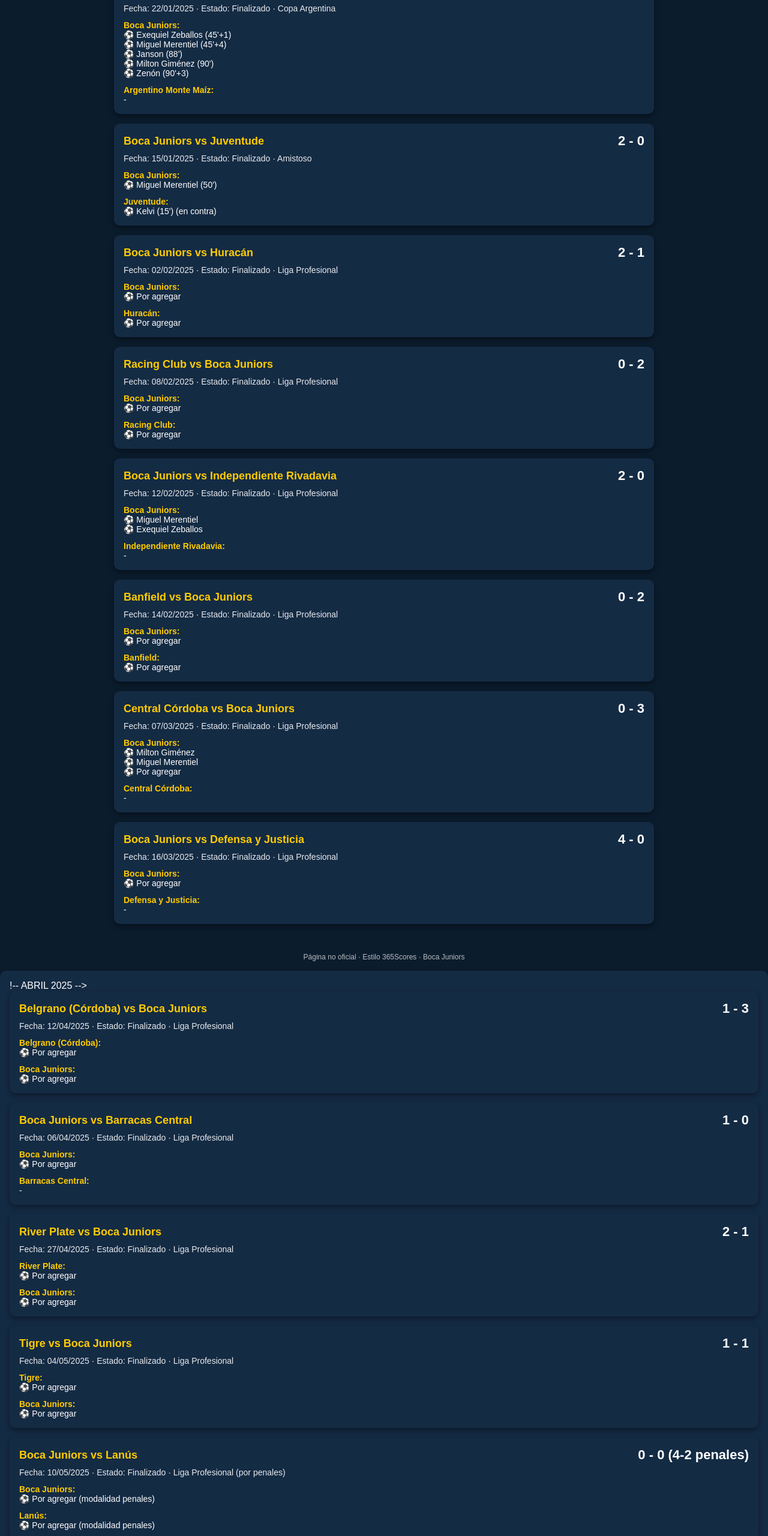
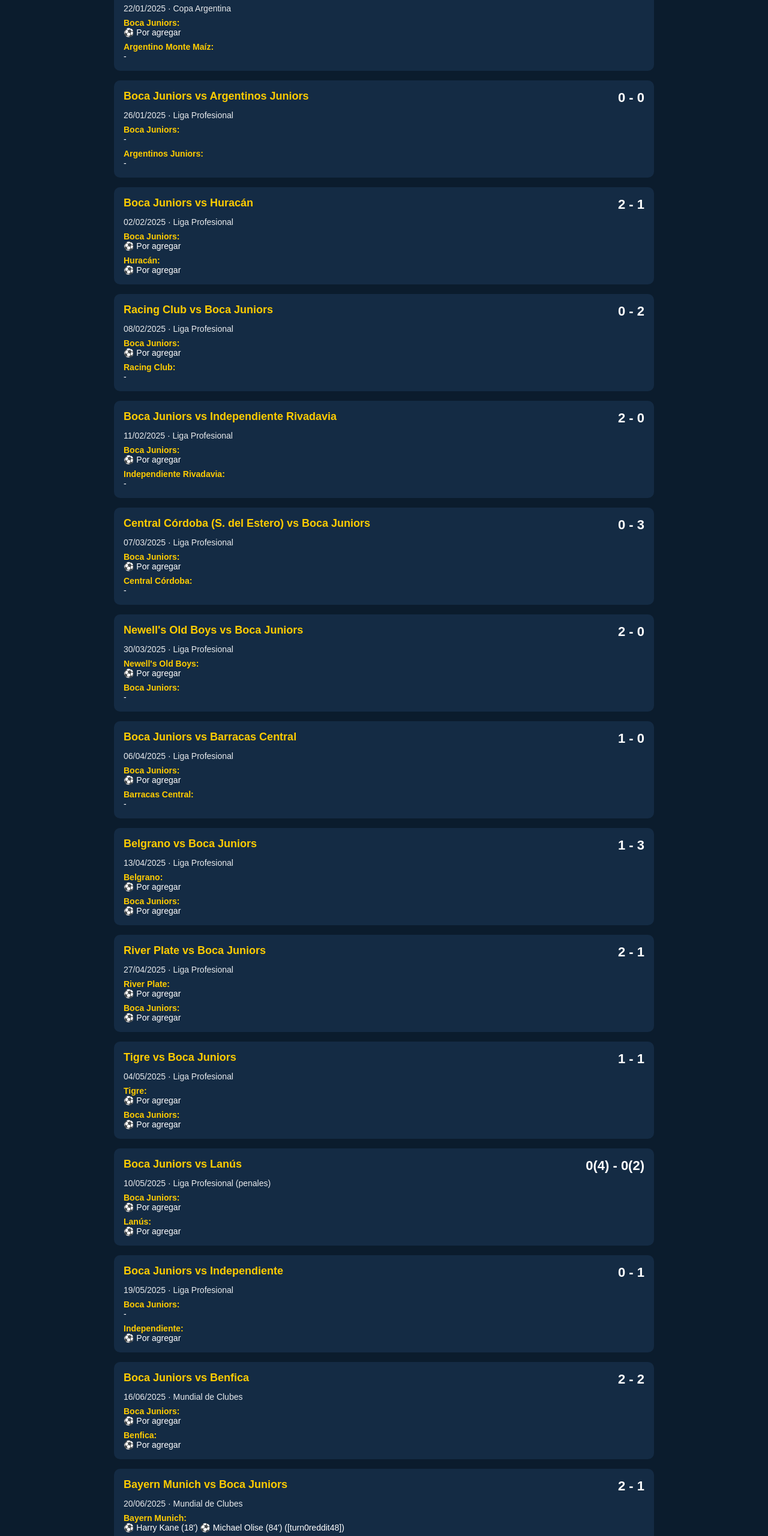
Before and after one commit to elian242/resultados-sobre-boca-juniors, a plain HTML site: page index.html in a window 1280 px wide. Shown: the part 120-2680 px from the top of the page at 60% size. Drawn offline with Linux system fonts and the light colour scheme.

Commit message:
Update index.html

```diff
--- a/index.html
+++ b/index.html
@@ -5,376 +5,189 @@
   <title>Resultados Boca Juniors 2025</title>
   <meta name="viewport" content="width=device-width, initial-scale=1.0" />
   <style>
-    body { margin: 0; font-family: Arial, Helvetica, sans-serif; background-color: #0b1c2d; color: #ffffff; }
-    header { background-color: #0033a0; padding: 16px; text-align: center; font-size: 24px; font-weight: bold; color: #ffcc00; }
+    body { margin: 0; font-family: Arial, sans-serif; background-color: #0b1c2d; color: #fff; }
+    header { background: #0033a0; padding: 16px; text-align: center; font-size: 24px; font-weight: bold; color: #ffcc00; }
     .container { max-width: 900px; margin: auto; padding: 16px; }
-    .match { background-color: #142b44; border-radius: 10px; padding: 16px; margin-bottom: 16px; box-shadow: 0 4px 10px rgba(0,0,0,0.4); }
-    .match-header { display: flex; justify-content: space-between; align-items: center; font-size: 18px; font-weight: bold; }
+    .match { background: #142b44; border-radius: 10px; padding: 16px; margin-bottom: 16px; }
+    .match-header { display: flex; justify-content: space-between; font-size: 18px; font-weight: bold; }
     .teams { color: #ffcc00; }
     .score { font-size: 22px; }
     .details { margin-top: 8px; font-size: 14px; opacity: 0.9; }
-    .details.estado { font-weight: bold; }
-    .goals { margin-top: 12px; font-size: 14px; }
+    .goals { margin-top: 8px; font-size: 14px; }
     .goals strong { color: #ffcc00; }
-    footer { text-align: center; padding: 16px; font-size: 12px; opacity: 0.7; }
   </style>
 </head>
 <body>
 
-<header>
-  Boca Juniors · Resultados 2025
-</header>
+<header>⚽ Boca Juniors · Temporada 2025</header>
 
 <div class="container">
 
 <!-- ENERO 2025 -->
 <div class="match">
-  <div class="match-header">
-    <div class="teams">Boca Juniors vs Argentino Monte Maíz</div>
-    <div class="score">5 - 0</div>
-  </div>
-  <div class="details">Fecha: 22/01/2025 · Estado: Finalizado · Copa Argentina</div>
-  <div class="goals">
-    <strong>Boca Juniors:</strong><br>
-    ⚽ Exequiel Zeballos (45'+1)<br>
-    ⚽ Miguel Merentiel (45'+4)<br>
-    ⚽ Janson (88')<br>
-    ⚽ Milton Giménez (90')<br>
-    ⚽ Zenón (90'+3)
-  </div>
-  <div class="goals">
-    <strong>Argentino Monte Maíz:</strong><br>
-    -
-  </div>
+  <div class="match-header"><div class="teams">Boca Juniors vs Argentino Monte Maíz</div><div class="score">5 - 0</div></div>
+  <div class="details">22/01/2025 · Copa Argentina</div>
+  <div class="goals"><strong>Boca Juniors:</strong><br>⚽ Por agregar</div>
+  <div class="goals"><strong>Argentino Monte Maíz:</strong><br>-</div>
 </div>
 
 <div class="match">
-  <div class="match-header">
-    <div class="teams">Boca Juniors vs Juventude</div>
-    <div class="score">2 - 0</div>
-  </div>
-  <div class="details">Fecha: 15/01/2025 · Estado: Finalizado · Amistoso</div>
-  <div class="goals">
-    <strong>Boca Juniors:</strong><br>
-    ⚽ Miguel Merentiel (50')
-  </div>
-  <div class="goals">
-    <strong>Juventude:</strong><br>
-    ⚽ Kelvi (15') (en contra)
-  </div>
+  <div class="match-header"><div class="teams">Boca Juniors vs Argentinos Juniors</div><div class="score">0 - 0</div></div>
+  <div class="details">26/01/2025 · Liga Profesional</div>
+  <div class="goals"><strong>Boca Juniors:</strong><br>-</div>
+  <div class="goals"><strong>Argentinos Juniors:</strong><br>-</div>
 </div>
 
 <!-- FEBRERO 2025 -->
 <div class="match">
-  <div class="match-header">
-    <div class="teams">Boca Juniors vs Huracán</div>
-    <div class="score">2 - 1</div>
-  </div>
-  <div class="details">Fecha: 02/02/2025 · Estado: Finalizado · Liga Profesional</div>
-  <div class="goals">
-    <strong>Boca Juniors:</strong><br>
-    ⚽ Por agregar
-  </div>
-  <div class="goals">
-    <strong>Huracán:</strong><br>
-    ⚽ Por agregar
-  </div>
+  <div class="match-header"><div class="teams">Boca Juniors vs Huracán</div><div class="score">2 - 1</div></div>
+  <div class="details">02/02/2025 · Liga Profesional</div>
+  <div class="goals"><strong>Boca Juniors:</strong><br>⚽ Por agregar</div>
+  <div class="goals"><strong>Huracán:</strong><br>⚽ Por agregar</div>
 </div>
 
 <div class="match">
-  <div class="match-header">
-    <div class="teams">Racing Club vs Boca Juniors</div>
-    <div class="score">0 - 2</div>
-  </div>
-  <div class="details">Fecha: 08/02/2025 · Estado: Finalizado · Liga Profesional</div>
-  <div class="goals">
-    <strong>Boca Juniors:</strong><br>
-    ⚽ Por agregar
-  </div>
-  <div class="goals">
-    <strong>Racing Club:</strong><br>
-    ⚽ Por agregar
-  </div>
+  <div class="match-header"><div class="teams">Racing Club vs Boca Juniors</div><div class="score">0 - 2</div></div>
+  <div class="details">08/02/2025 · Liga Profesional</div>
+  <div class="goals"><strong>Boca Juniors:</strong><br>⚽ Por agregar</div>
+  <div class="goals"><strong>Racing Club:</strong><br>-</div>
 </div>
 
 <div class="match">
-  <div class="match-header">
-    <div class="teams">Boca Juniors vs Independiente Rivadavia</div>
-    <div class="score">2 - 0</div>
-  </div>
-  <div class="details">Fecha: 12/02/2025 · Estado: Finalizado · Liga Profesional</div>
-  <div class="goals">
-    <strong>Boca Juniors:</strong><br>
-    ⚽ Miguel Merentiel<br>
-    ⚽ Exequiel Zeballos
-  </div>
-  <div class="goals">
-    <strong>Independiente Rivadavia:</strong><br>
-    -
-  </div>
-</div>
-
-<div class="match">
-  <div class="match-header">
-    <div class="teams">Banfield vs Boca Juniors</div>
-    <div class="score">0 - 2</div>
-  </div>
-  <div class="details">Fecha: 14/02/2025 · Estado: Finalizado · Liga Profesional</div>
-  <div class="goals">
-    <strong>Boca Juniors:</strong><br>
-    ⚽ Por agregar
-  </div>
-  <div class="goals">
-    <strong>Banfield:</strong><br>
-    ⚽ Por agregar
-  </div>
+  <div class="match-header"><div class="teams">Boca Juniors vs Independiente Rivadavia</div><div class="score">2 - 0</div></div>
+  <div class="details">11/02/2025 · Liga Profesional</div>
+  <div class="goals"><strong>Boca Juniors:</strong><br>⚽ Por agregar</div>
+  <div class="goals"><strong>Independiente Rivadavia:</strong><br>-</div>
 </div>
 
 <!-- MARZO 2025 -->
 <div class="match">
-  <div class="match-header">
-    <div class="teams">Central Córdoba vs Boca Juniors</div>
-    <div class="score">0 - 3</div>
-  </div>
-  <div class="details">Fecha: 07/03/2025 · Estado: Finalizado · Liga Profesional</div>
-  <div class="goals">
-    <strong>Boca Juniors:</strong><br>
-    ⚽ Milton Giménez<br>
-    ⚽ Miguel Merentiel<br>
-    ⚽ Por agregar
-  </div>
-  <div class="goals">
-    <strong>Central Córdoba:</strong><br>
-    -
-  </div>
+  <div class="match-header"><div class="teams">Central Córdoba (S. del Estero) vs Boca Juniors</div><div class="score">0 - 3</div></div>
+  <div class="details">07/03/2025 · Liga Profesional</div>
+  <div class="goals"><strong>Boca Juniors:</strong><br>⚽ Por agregar</div>
+  <div class="goals"><strong>Central Córdoba:</strong><br>-</div>
 </div>
 
 <div class="match">
-  <div class="match-header">
-    <div class="teams">Boca Juniors vs Defensa y Justicia</div>
-    <div class="score">4 - 0</div>
-  </div>
-  <div class="details">Fecha: 16/03/2025 · Estado: Finalizado · Liga Profesional</div>
-  <div class="goals">
-    <strong>Boca Juniors:</strong><br>
-    ⚽ Por agregar
-  </div>
-  <div class="goals">
-    <strong>Defensa y Justicia:</strong><br>
-    -
-  </div>
+  <div class="match-header"><div class="teams">Newell's Old Boys vs Boca Juniors</div><div class="score">2 - 0</div></div>
+  <div class="details">30/03/2025 · Liga Profesional</div>
+  <div class="goals"><strong>Newell's Old Boys:</strong><br>⚽ Por agregar</div>
+  <div class="goals"><strong>Boca Juniors:</strong><br>-</div>
 </div>
 
-<!-- Continúa con Abril → Diciembre, mismo formato, ⚽ Por agregar donde no sepas goleador -->
-
-</div>
-
-<footer>
-  Página no oficial · Estilo 365Scores · Boca Juniors
-</footer>
-
-<script>
-  // Script para partidos en vivo
-  function actualizarMinutos() {
-    const vivos = document.querySelectorAll('.match[data-live="true"]');
-    vivos.forEach(match => {
-      const start = match.getAttribute('data-start');
-      if (!start) return;
-      const startDate = new Date(start);
-      const now = new Date();
-      let mins = Math.floor((now - startDate) / 60000);
-      if (mins < 0) mins = 0;
-      const estado = match.querySelector('.details.estado');
-      if (estado) estado.textContent = `Estado: En juego · Minuto: ${mins}'`;
-    });
-  }
-  setInterval(actualizarMinutos, 30000);
-  actualizarMinutos();
-</script>
-
-</body>
-</html>
-
+<!-- ABRIL 2025 -->
 <div class="match">
-!-- ABRIL 2025 -->
-<div class="match">
-  <div class="match-header">
-    <div class="teams">Belgrano (Córdoba) vs Boca Juniors</div>
-    <div class="score">1 - 3</div>
-  </div>
-  <div class="details">Fecha: 12/04/2025 · Estado: Finalizado · Liga Profesional</div>
-  <div class="goals">
-    <strong>Belgrano (Córdoba):</strong><br>
-    ⚽ Por agregar
-  </div>
-  <div class="goals">
-    <strong>Boca Juniors:</strong><br>
-    ⚽ Por agregar
-  </div>
+  <div class="match-header"><div class="teams">Boca Juniors vs Barracas Central</div><div class="score">1 - 0</div></div>
+  <div class="details">06/04/2025 · Liga Profesional</div>
+  <div class="goals"><strong>Boca Juniors:</strong><br>⚽ Por agregar</div>
+  <div class="goals"><strong>Barracas Central:</strong><br>-</div>
 </div>
 
 <div class="match">
-  <div class="match-header">
-    <div class="teams">Boca Juniors vs Barracas Central</div>
-    <div class="score">1 - 0</div>
-  </div>
-  <div class="details">Fecha: 06/04/2025 · Estado: Finalizado · Liga Profesional</div>
-  <div class="goals">
-    <strong>Boca Juniors:</strong><br>
-    ⚽ Por agregar
-  </div>
-  <div class="goals">
-    <strong>Barracas Central:</strong><br>
-    -
-  </div>
+  <div class="match-header"><div class="teams">Belgrano vs Boca Juniors</div><div class="score">1 - 3</div></div>
+  <div class="details">13/04/2025 · Liga Profesional</div>
+  <div class="goals"><strong>Belgrano:</strong><br>⚽ Por agregar</div>
+  <div class="goals"><strong>Boca Juniors:</strong><br>⚽ Por agregar</div>
 </div>
 
 <div class="match">
-  <div class="match-header">
-    <div class="teams">River Plate vs Boca Juniors</div>
-    <div class="score">2 - 1</div>
-  </div>
-  <div class="details">Fecha: 27/04/2025 · Estado: Finalizado · Liga Profesional</div>
-  <div class="goals">
-    <strong>River Plate:</strong><br>
-    ⚽ Por agregar
-  </div>
-  <div class="goals">
-    <strong>Boca Juniors:</strong><br>
-    ⚽ Por agregar
-  </div>
+  <div class="match-header"><div class="teams">River Plate vs Boca Juniors</div><div class="score">2 - 1</div></div>
+  <div class="details">27/04/2025 · Liga Profesional</div>
+  <div class="goals"><strong>River Plate:</strong><br>⚽ Por agregar</div>
+  <div class="goals"><strong>Boca Juniors:</strong><br>⚽ Por agregar</div>
 </div>
 
 <!-- MAYO 2025 -->
 <div class="match">
-  <div class="match-header">
-    <div class="teams">Tigre vs Boca Juniors</div>
-    <div class="score">1 - 1</div>
-  </div>
-  <div class="details">Fecha: 04/05/2025 · Estado: Finalizado · Liga Profesional</div>
-  <div class="goals">
-    <strong>Tigre:</strong><br>
-    ⚽ Por agregar
-  </div>
-  <div class="goals">
-    <strong>Boca Juniors:</strong><br>
-    ⚽ Por agregar
-  </div>
+  <div class="match-header"><div class="teams">Tigre vs Boca Juniors</div><div class="score">1 - 1</div></div>
+  <div class="details">04/05/2025 · Liga Profesional</div>
+  <div class="goals"><strong>Tigre:</strong><br>⚽ Por agregar</div>
+  <div class="goals"><strong>Boca Juniors:</strong><br>⚽ Por agregar</div>
 </div>
 
 <div class="match">
-  <div class="match-header">
-    <div class="teams">Boca Juniors vs Lanús</div>
-    <div class="score">0 - 0 (4‑2 penales)</div>
-  </div>
-  <div class="details">Fecha: 10/05/2025 · Estado: Finalizado · Liga Profesional (por penales)</div>
-  <div class="goals">
-    <strong>Boca Juniors:</strong><br>
-    ⚽ Por agregar (modalidad penales)
-  </div>
-  <div class="goals">
-    <strong>Lanús:</strong><br>
-    ⚽ Por agregar (modalidad penales)
-  </div>
+  <div class="match-header"><div class="teams">Boca Juniors vs Lanús</div><div class="score">0(4) - 0(2)</div></div>
+  <div class="details">10/05/2025 · Liga Profesional (penales)</div>
+  <div class="goals"><strong>Boca Juniors:</strong><br>⚽ Por agregar</div>
+  <div class="goals"><strong>Lanús:</strong><br>⚽ Por agregar</div>
 </div>
 
 <div class="match">
-  <div class="match-header">
-    <div class="teams">Boca Juniors vs Independiente</div>
-    <div class="score">0 - 1</div>
-  </div>
-  <div class="details">Fecha: 19/05/2025 · Estado: Finalizado · Liga Profesional</div>
-  <div class="goals">
-    <strong>Boca Juniors:</strong><br>
-    -
-  </div>
-  <div class="goals">
-    <strong>Independiente:</strong><br>
-    ⚽ Por agregar
-  </div>
+  <div class="match-header"><div class="teams">Boca Juniors vs Independiente</div><div class="score">0 - 1</div></div>
+  <div class="details">19/05/2025 · Liga Profesional</div>
+  <div class="goals"><strong>Boca Juniors:</strong><br>-</div>
+  <div class="goals"><strong>Independiente:</strong><br>⚽ Por agregar</div>
 </div>
 
 <!-- JUNIO 2025 (Mundial de Clubes) -->
 <div class="match">
-  <div class="match-header">
-    <div class="teams">Boca Juniors vs Benfica</div>
-    <div class="score">2 - 2</div>
-  </div>
-  <div class="details">Fecha: 16/06/2025 · Estado: Finalizado · Mundial de Clubes</div>
-  <div class="goals">
-    <strong>Boca Juniors:</strong><br>
-    ⚽ Por agregar
-  </div>
-  <div class="goals">
-    <strong>Benfica:</strong><br>
-    ⚽ Por agregar
-  </div>
+  <div class="match-header"><div class="teams">Boca Juniors vs Benfica</div><div class="score">2 - 2</div></div>
+  <div class="details">16/06/2025 · Mundial de Clubes</div>
+  <div class="goals"><strong>Boca Juniors:</strong><br>⚽ Por agregar</div>
+  <div class="goals"><strong>Benfica:</strong><br>⚽ Por agregar</div>
 </div>
 
 <div class="match">
-  <div class="match-header">
-    <div class="teams">Bayern Munich vs Boca Juniors</div>
-    <div class="score">2 - 1</div>
-  </div>
-  <div class="details">Fecha: 20/06/2025 · Estado: Finalizado · Mundial de Clubes</div>
-  <div class="goals">
-    <strong>Bayern Munich:</strong><br>
-    ⚽ Harry Kane (18') ⚽ Michael Olise (84') :contentReference[oaicite:1]{index=1}
-  </div>
-  <div class="goals">
-    <strong>Boca Juniors:</strong><br>
-    ⚽ Miguel Merentiel (66') :contentReference[oaicite:2]{index=2}
-  </div>
+  <div class="match-header"><div class="teams">Bayern Munich vs Boca Juniors</div><div class="score">2 - 1</div></div>
+  <div class="details">20/06/2025 · Mundial de Clubes</div>
+  <div class="goals"><strong>Bayern Munich:</strong><br>⚽ Harry Kane (18') ⚽ Michael Olise (84') ([turn0reddit48])</div>
+  <div class="goals"><strong>Boca Juniors:</strong><br>⚽ Miguel Merentiel (66') ([turn0reddit48])</div>
 </div>
 
 <div class="match">
-  <div class="match-header">
-    <div class="teams">Auckland City vs Boca Juniors</div>
-    <div class="score">1 - 1</div>
-  </div>
-  <div class="details">Fecha: 24/06/2025 · Estado: Finalizado · Mundial de Clubes</div>
-  <div class="goals">
-    <strong>Auckland City:</strong><br>
-    ⚽ Nathan Garrow (26', en contra) :contentReference[oaicite:3]{index=3}
-  </div>
-  <div class="goals">
-    <strong>Boca Juniors:</strong><br>
-    ⚽ Por agregar
-  </div>
+  <div class="match-header"><div class="teams">Auckland City vs Boca Juniors</div><div class="score">1 - 1</div></div>
+  <div class="details">24/06/2025 · Mundial de Clubes</div>
+  <div class="goals"><strong>Auckland City:</strong><br>⚽ Por agregar</div>
+  <div class="goals"><strong>Boca Juniors:</strong><br>⚽ Por agregar</div>
 </div>
 
 <!-- JULIO 2025 -->
 <div class="match">
-  <div class="match-header">
-    <div class="teams">Atlético Tucumán vs Boca Juniors</div>
-    <div class="score">1 - 2</div>
-  </div>
-  <div class="details">Fecha: 23/07/2025 · Estado: Finalizado · Copa Argentina</div>
-  <div class="goals">
-    <strong>Atlético Tucumán:</strong><br>
-    ⚽ Por agregar
-  </div>
-  <div class="goals">
-    <strong>Boca Juniors:</strong><br>
-    ⚽ Por agregar
-  </div>
+  <div class="match-header"><div class="teams">Argentinos Juniors vs Boca Juniors</div><div class="score">0 - 0</div></div>
+  <div class="details">13/07/2025 · Liga Profesional</div>
+  <div class="goals"><strong>Argentinos Juniors:</strong><br>-</div>
+  <div class="goals"><strong>Boca Juniors:</strong><br>-</div>
+</div>
+
+<!-- AGOSTO 2025 -->
+<div class="match">
+  <div class="match-header"><div class="teams">Boca Juniors vs Racing Club</div><div class="score"> Por agregar</div></div>
+  <div class="details">10/08/2025 · Liga Profesional</div>
+  <div class="goals"><strong>Boca Juniors:</strong><br>⚽ Por agregar</div>
+  <div class="goals"><strong>Racing Club:</strong><br>⚽ Por agregar</div>
+</div>
+
+<!-- SEPTIEMBRE 2025 -->
+<div class="match">
+  <div class="match-header"><div class="teams">Boca Juniors vs Central Córdoba (SdE)</div><div class="score">2 - 2</div></div>
+  <div class="details">21/09/2025 · Liga Profesional</div>
+  <div class="goals"><strong>Boca Juniors:</strong><br>⚽ Por agregar</div>
+  <div class="goals"><strong>Central Córdoba:</strong><br>⚽ Por agregar</div>
+</div>
+
+<!-- OCTUBRE 2025 -->
+<div class="match">
+  <div class="match-header"><div class="teams">Barracas Central vs Boca Juniors</div><div class="score">1 - 3</div></div>
+  <div class="details">27/10/2025 · Liga Profesional</div>
+  <div class="goals"><strong>Barracas Central:</strong><br>⚽ Por agregar</div>
+  <div class="goals"><strong>Boca Juniors:</strong><br>⚽ Por agregar</div>
+</div>
+
+<!-- NOVIEMBRE 2025 -->
+<div class="match">
+  <div class="match-header"><div class="teams">Estudiantes vs Boca Juniors</div><div class="score">1 - 2</div></div>
+  <div class="details">02/11/2025 · Liga Profesional</div>
+  <div class="goals"><strong>Estudiantes:</strong><br>⚽ Por agregar</div>
+  <div class="goals"><strong>Boca Juniors:</strong><br>⚽ Por agregar</div>
 </div>
 
 <div class="match">
-  <div class="match-header">
-    <div class="teams">Argentinos Juniors vs Boca Juniors</div>
-    <div class="score">0 - 0</div>
-  </div>
-  <div class="details">Fecha: 13/07/2025 · Estado: Finalizado · Liga Profesional</div>
-  <div class="goals">
-    <strong>Argentinos Juniors:</strong><br>
-    -
-  </div>
-  <div class="goals">
-    <strong>Boca Juniors:</strong><br>
-    -
-  </div>
+  <div class="match-header"><div class="teams">Boca Juniors vs River Plate</div><div class="score">2 - 0</div></div>
+  <div class="details">09/11/2025 · Liga Profesional</div>
+  <div class="goals"><strong>Boca Juniors:</strong><br>⚽ Por agregar</div>
+  <div class="goals"><strong>River Plate:</strong><br>-</div>
 </div>
 
-<!-- SEPTIEMBRE – DICIEMBRE 2025 seguirían así -->
-<!-- Por ejemplo, Central Córdoba 2-2 Boca (empate); Boca 2-0 River; etc. según tu listado. :contentReference[oaicite:4]{index=4} -->
+<div class="match-header">
+  <div class="teams">Boca Juniors vs Tigre</div><div class="score">2 - 0</div>
+</div>
```
